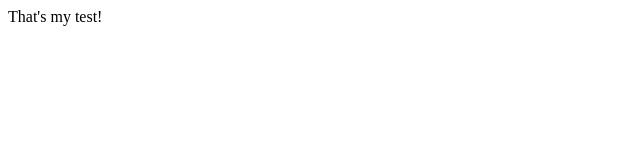
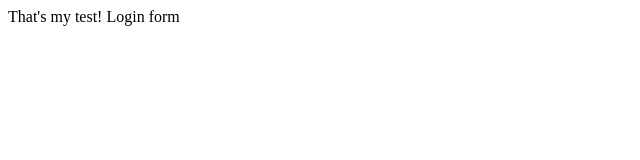
Before and after one commit to GkChris/First_Test, a plain HTML site: page index.html in a window 1280 px wide. Shown: the full height of the page, 0-640 px from the left. Drawn offline with Linux system fonts and the light colour scheme.

Commit message:
login form

```diff
--- /dev/null
+++ b/dir2/app2.js
@@ -0,0 +1 @@
+console.log("456");
--- a/index.html
+++ b/index.html
@@ -8,5 +8,6 @@
 </head>
 <body>
     That's my test!
+    Login form
 </body>
 </html>
```
Also changed, not shown: login.html (added, +1 -0 lines), log.txt (added).
